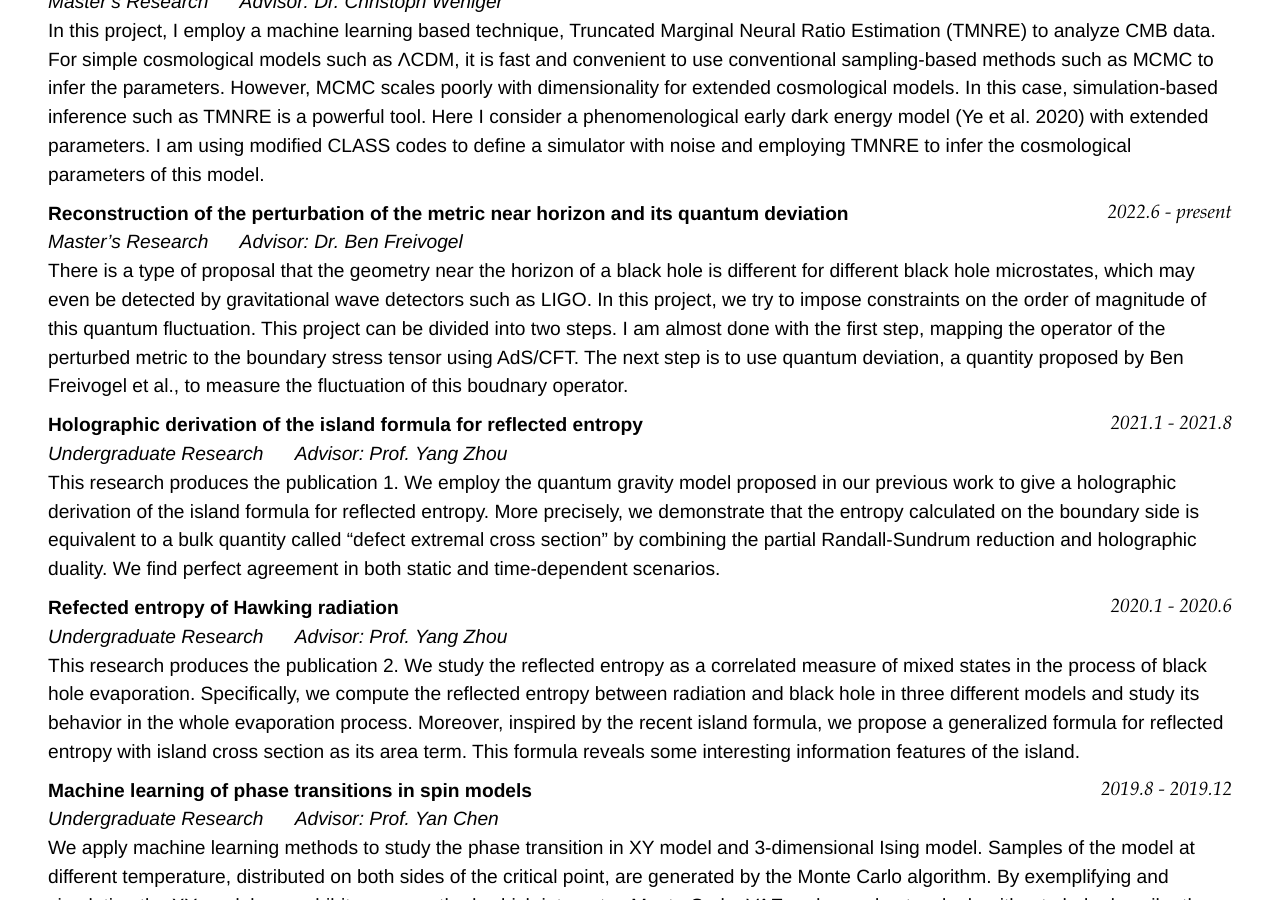
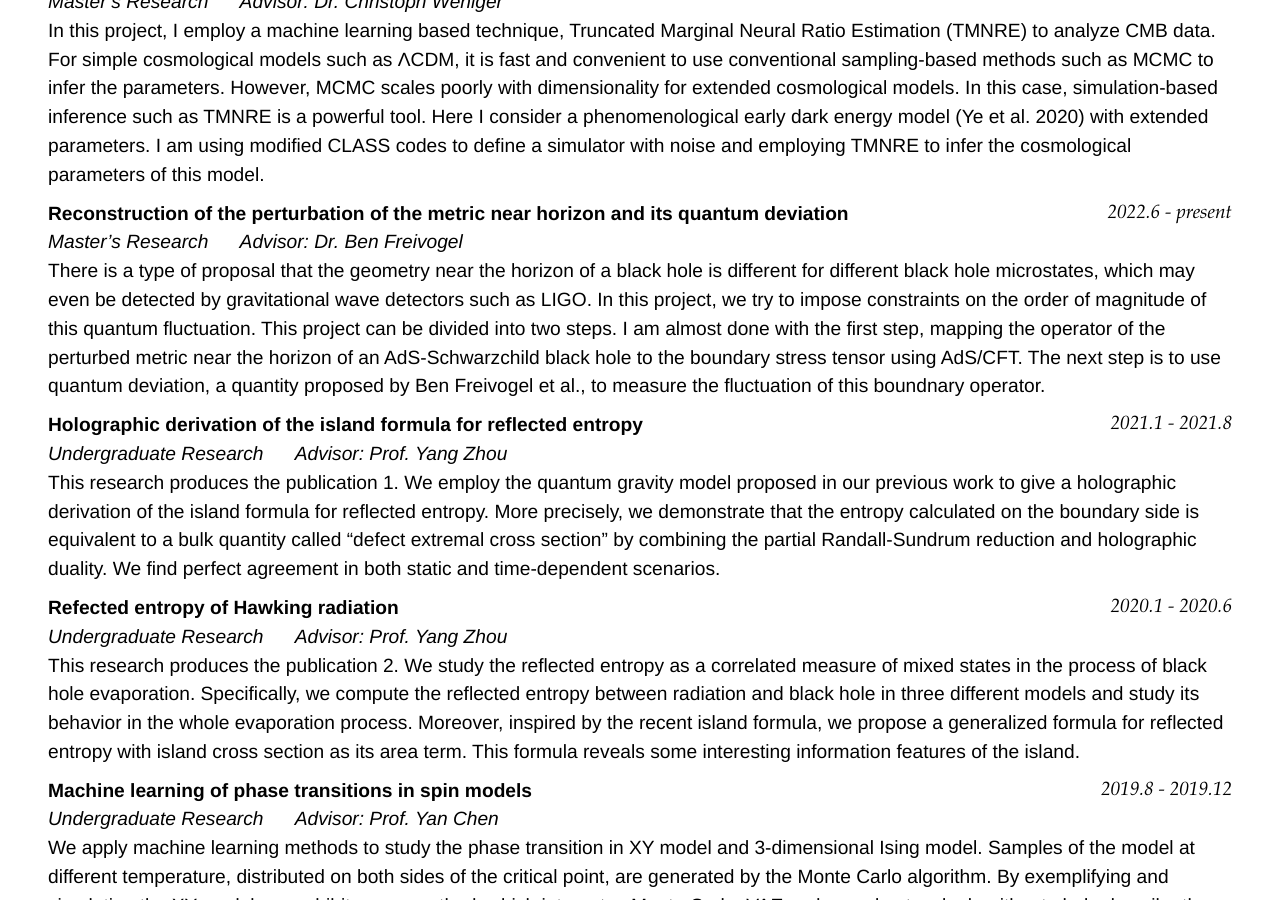
Before and after one commit to tianyi-phy/cv, a Jekyll site: the page built from index.md, in a window 1280 px wide and 900 px high, scrolled down 846 px. Built offline with Jekyll 4.4.1, drawn with Linux system fonts in a browser that asks for light colours; nearby versions of some CDN libraries.

Commit message:
Update index.md

```diff
--- a/index.md
+++ b/index.md
@@ -62,7 +62,7 @@ In this project, I employ a machine learning based technique, Truncated Marginal
 ### **Reconstruction of the perturbation of the metric near horizon and its quantum deviation** `2022.6 - present`
 
 _Master's Research  &nbsp;&nbsp;&nbsp;&nbsp;  Advisor: Dr. Ben Freivogel_<br>
-There is a type of proposal that the geometry near the horizon of a black hole is different for different black hole microstates, which may even be detected by gravitational wave detectors such as LIGO. In this project, we try to impose constraints on the order of magnitude of this quantum fluctuation. This project can be divided into two steps. I am almost done with the first step, mapping the operator of the perturbed metric to the boundary stress tensor using AdS/CFT. The next step is to use quantum deviation, a quantity proposed by Ben Freivogel et al., to measure the fluctuation of this boudnary operator.
+There is a type of proposal that the geometry near the horizon of a black hole is different for different black hole microstates, which may even be detected by gravitational wave detectors such as LIGO. In this project, we try to impose constraints on the order of magnitude of this quantum fluctuation. This project can be divided into two steps. I am almost done with the first step, mapping the operator of the perturbed metric near the horizon of an AdS-Schwarzchild black hole to the boundary stress tensor using AdS/CFT. The next step is to use quantum deviation, a quantity proposed by Ben Freivogel et al., to measure the fluctuation of this boundnary operator.
 
 
 ### **Holographic derivation of the island formula for reflected entropy** `2021.1 - 2021.8`
```
